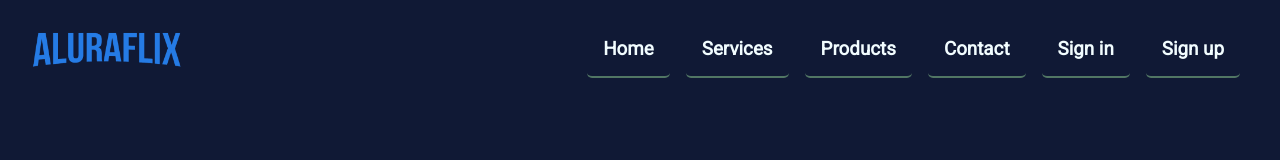
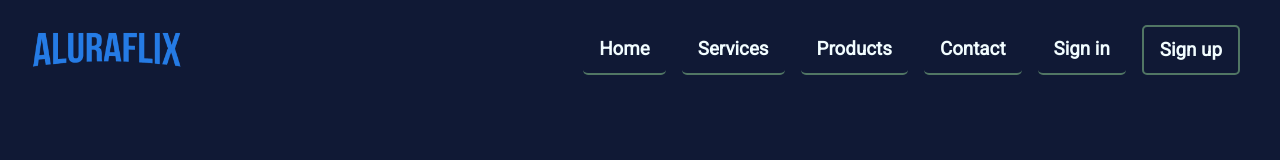
Before and after one commit to FreddyCA/Nav-Bars, a React (Vite) app: page / in a window 1280 px wide. Shown: the top 160 px of the page. Built offline with nearby package versions, Linux system fonts and the light colour scheme.

Commit message:
nav bar responsive, animation, useEffect, useRef

```diff
--- a/src/App.jsx
+++ b/src/App.jsx
@@ -5,13 +5,11 @@ import GlobalStyle from "./style/reset";
 
 const App = () => {
 
-  const [width, setWidth] = useState(window.innerWidth);
   const [desktop, setDesktop] = useState(null);
 
   useEffect(() => {
     const handleResize = () => {
       const newWidth = window.innerWidth;
-      setWidth(newWidth);
 
       if (newWidth > 992) {
         setDesktop(true);
@@ -22,18 +20,17 @@ const App = () => {
 
     handleResize();
 
-    window.addEventListener('resize', handleResize);
+    window.addEventListener("resize", handleResize);
 
     return () => {
-      window.removeEventListener('resize', handleResize);
+      window.removeEventListener("resize", handleResize);
     };
   }, []);
 
   return (
     <>
       <GlobalStyle />
-      {desktop !== null && <NavBar1 desktop={desktop} data={dataNavBar}/>}
-
+      {desktop !== null && <NavBar1 desktop={desktop} data={dataNavBar} />}
     </>
   );
 };
--- a/src/components/NavBar1/Menu/Menu.jsx
+++ b/src/components/NavBar1/Menu/Menu.jsx
@@ -1,23 +1,67 @@
-import styled from "styled-components";
+import styled, { css, keyframes } from "styled-components";
 import PropTypes from "prop-types";
+import MenuIcon from "../MenuIcon/MenuIcon";
+import { useEffect, useRef, useState } from "react";
 
 const MenuStyle = styled.div`
   height: 100px;
-  /* width: 500px; */
   display: flex;
   align-items: center;
+  @media screen and (max-width: 992px) {
+    width: 300px;
+    position: absolute;
+    right: 0;
+    flex-direction: column;
+    ${(props) =>
+      !props.$menuOpen &&
+      css`
+        background-color: var(--color-darkBrown);
+      `}
+  }
+  @media screen and (max-width: 576px) {
+    width: 200px;
+  }
 `;
 const ListStyle = styled.ul`
   list-style: none;
   display: flex;
+  height: 50px;
+  align-items: center;
+
+  ${(props) =>
+    !props.$desktop &&
+    css`
+      flex-direction: column;
+      width: 100%;
+      align-items: center;
+    `}
+
+  @media screen and (max-width: 992px) {
+    border-top: 3px solid var(--color-hookersGreen);
+    ${(props) =>
+      props.$menuOpen &&
+      css`
+        display: none;
+      `}
+  }
 `;
-
+const ListAnimationStyle = keyframes`
+  0% {
+    opacity: 0;
+    transform: translateY(-10px);
+  }
+  100% {
+    opacity: 1;
+    transform: translateY(0);
+  }
+`;
 const ListItemsStyle = styled.li`
   color: var(--color-azure);
   margin: 0 0.5rem;
-  padding: 1rem;
   white-space: nowrap;
-  height: max-content;
+  height: 100%;
+  display: flex;
+  align-items: center;
   font-weight: 700;
   font-size: 1.175rem;
   border-bottom: 2px solid var(--color-hookersGreen);
@@ -25,18 +69,97 @@ const ListItemsStyle = styled.li`
   border-radius: 5px;
   cursor: pointer;
 
+  &:last-child {
+    border: 2px solid var(--color-hookersGreen);
+  }
   &:hover {
     background-color: var(--color-azure);
     color: var(--color-hookersGreen);
   }
+
+  @media screen and (max-width: 992px) {
+    width: 100%;
+    font-weight: 400;
+    text-align: center;
+    border-bottom: 2px solid var(--color-hookersGreen);
+    border-radius: 0;
+    background-color: var(--color-darkBrown);
+
+    animation: ${ListAnimationStyle} 0.5s ease-in-out;
+    animation-fill-mode: both;
+    &:nth-child(1) {
+      animation-delay: 0.01s;
+    }
+    &:nth-child(2) {
+      animation-delay: 0.05s;
+    }
+    &:nth-child(3) {
+      animation-delay: 0.1s;
+    }
+    &:nth-child(4) {
+      animation-delay: 0.15s;
+    }
+    &:nth-child(5) {
+      animation-delay: 0.2s;
+    }
+    &:nth-child(6) {
+      animation-delay: 0.25s;
+    }
+
+    &:last-child {
+      border: none;
+      border-bottom: 2px solid var(--color-hookersGreen);
+    }
+  }
+  @media screen and (max-width: 576px) {
+    font-size: 1rem;
+  }
 `;
 
-const Menu = ({ data }) => {
+const ListLinkStyle = styled.a`
+  text-decoration: none;
+  padding: 1rem;
+  width: 100%;
+  color: var(--color-azure);
+  border-radius: 5px;
+  &:hover {
+    color: var(--color-hookersGreen);
+  }
+`;
+
+const Menu = ({ data, desktop }) => {
+  const [menuOpen, setMenuOpen] = useState(true);
+  const menuRef = useRef(null);
+  useEffect(() => {
+    const handleMenuClick = (e) => {
+      if (menuRef.current && !menuRef.current.contains(e.target)) {
+        setMenuOpen(true);
+      }
+    };
+    document.addEventListener("click", handleMenuClick);
+    return () => {
+      document.removeEventListener("click", handleMenuClick);
+    };
+  }, []);
+
+  const toggleMenu = () => {
+    setMenuOpen(!menuOpen);
+  };
+
+  const toggleItem = () => {
+    if (!desktop) {
+      setMenuOpen(!menuOpen);
+    }
+  };
+
   return (
-    <MenuStyle>
-      <ListStyle>
+    <MenuStyle $menuOpen={menuOpen} ref={menuRef}>
+      {!desktop && <MenuIcon onClick={toggleMenu} estado={menuOpen}></MenuIcon>}
+      <ListStyle $desktop={desktop} $menuOpen={menuOpen}>
         {data.map((item, index) => (
-          <ListItemsStyle key={index}>{item.title}</ListItemsStyle>
+          <ListItemsStyle key={index} $desktop={desktop} onClick={toggleItem}>
+            <ListLinkStyle href={item.url}>{item.title}</ListLinkStyle>
+          </ListItemsStyle>
         ))}
       </ListStyle>
     </MenuStyle>
@@ -45,6 +168,7 @@ const Menu = ({ data }) => {
 
 Menu.propTypes = {
   data: PropTypes.array.isRequired,
+  desktop: PropTypes.bool.isRequired,
 };
 
 export default Menu;
--- a/src/components/NavBar1/MenuIcon/MenuIcon.jsx
+++ b/src/components/NavBar1/MenuIcon/MenuIcon.jsx
@@ -1,15 +1,38 @@
 import styled from "styled-components";
-import MiSVG from "../../../assets/icons/menu.svg";
+import PropTypes from "prop-types";
+import Menu from "../../../assets/icons/menu.svg";
+import MenuX from "../../../assets/icons/menuX.svg";
+
+const MenuIconContStyle = styled.div`
+  width: 100%;
+  min-height: 100px;
+  display: flex;
+  align-items: center;
+  padding: 0 2rem;
+  justify-content: end;
+`;
+const MenuIconStyle = styled.img`
+  width: 30px;
+  height: 30px;
+  cursor: pointer;
+`;
 
 
-const MenuIconStyle = styled.img`
-width: 30px;
-height: 30px;
-`
+const MenuIcon = ({ estado, onClick }) => {
+  return (
+    <MenuIconContStyle>
+      {estado ? (
+        <MenuIconStyle src={Menu} alt="open menu" onClick={onClick}/>
+      ) : (
+        <MenuIconStyle src={MenuX} alt="close menu" onClick={onClick} />
+      )}
+    </MenuIconContStyle>
+  );
+};
 
-const MenuIcon = () => {
+MenuIcon.propTypes = {
+  estado: PropTypes.bool.isRequired,
+  onClick:PropTypes.func.isRequired
+};
 
-    return <MenuIconStyle src={MiSVG} alt="abrir menu"/>
-}
-
-export default MenuIcon
+export default MenuIcon;
--- a/src/components/NavBar1/NavBar1.jsx
+++ b/src/components/NavBar1/NavBar1.jsx
@@ -12,12 +12,10 @@ const NavBar1Style = styled.div`
 `;
 
 const NavBar1 = ({ data, desktop }) => {
-  // console.log(data);
-  console.log(desktop)
   return (
     <NavBar1Style>
       <Logo></Logo>
-      {desktop && <Menu data={data}></Menu>}
+      <Menu data={data} desktop={desktop}></Menu>
     </NavBar1Style>
   );
 };
--- a/src/data.jsx
+++ b/src/data.jsx
@@ -1,27 +1,27 @@
 const dataNavBar = [
   {
     title: "Home",
-    url: "#",
+    url: "#Home",
   },
   {
     title: "Services",
-    url: "#",
+    url: "#Services",
   },
   {
     title: "Products",
-    url: "#",
+    url: "#Products",
   },
   {
     title: "Contact",
-    url: "#",
+    url: "#Contact",
   },
   {
     title: "Sign in",
-    url: "#",
+    url: "#SignIn",
   },
   {
     title: "Sign up",
-    url: "#",
+    url: "#SignUp",
   },
 ];
 
```
